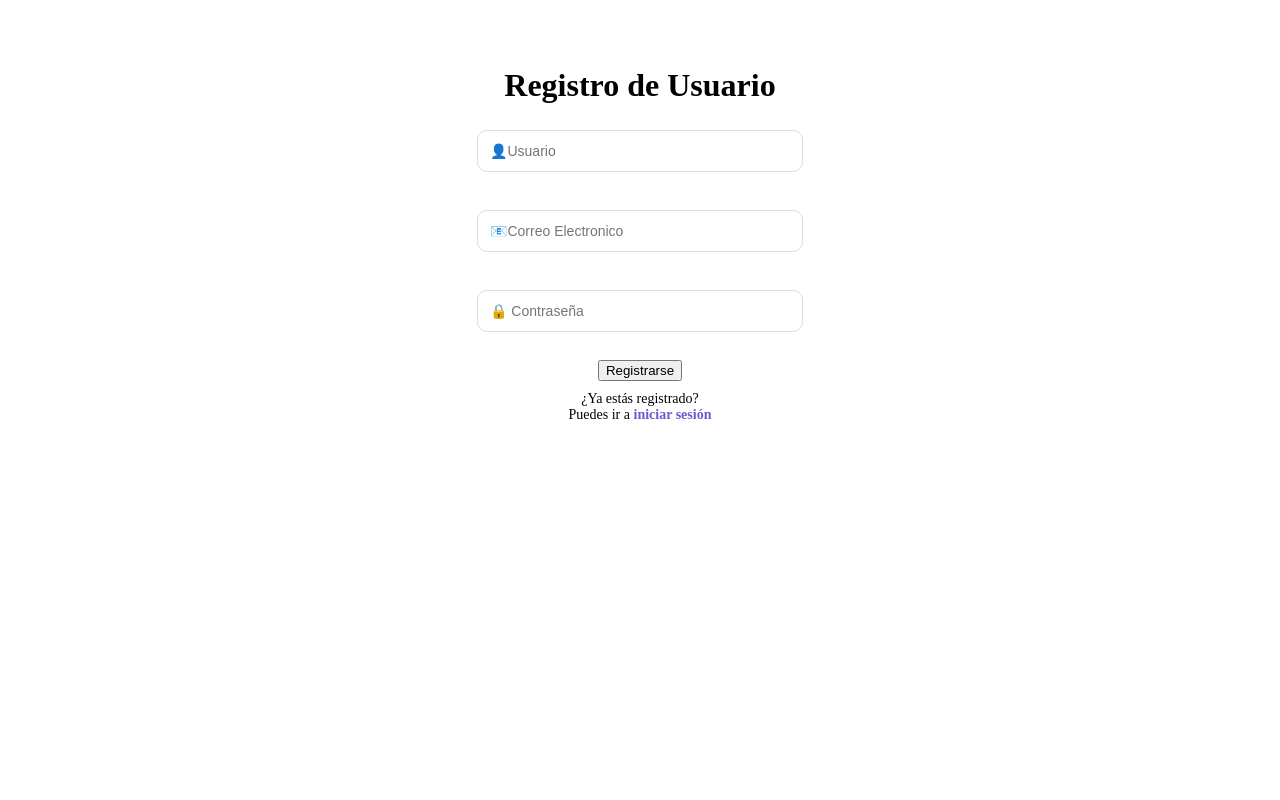
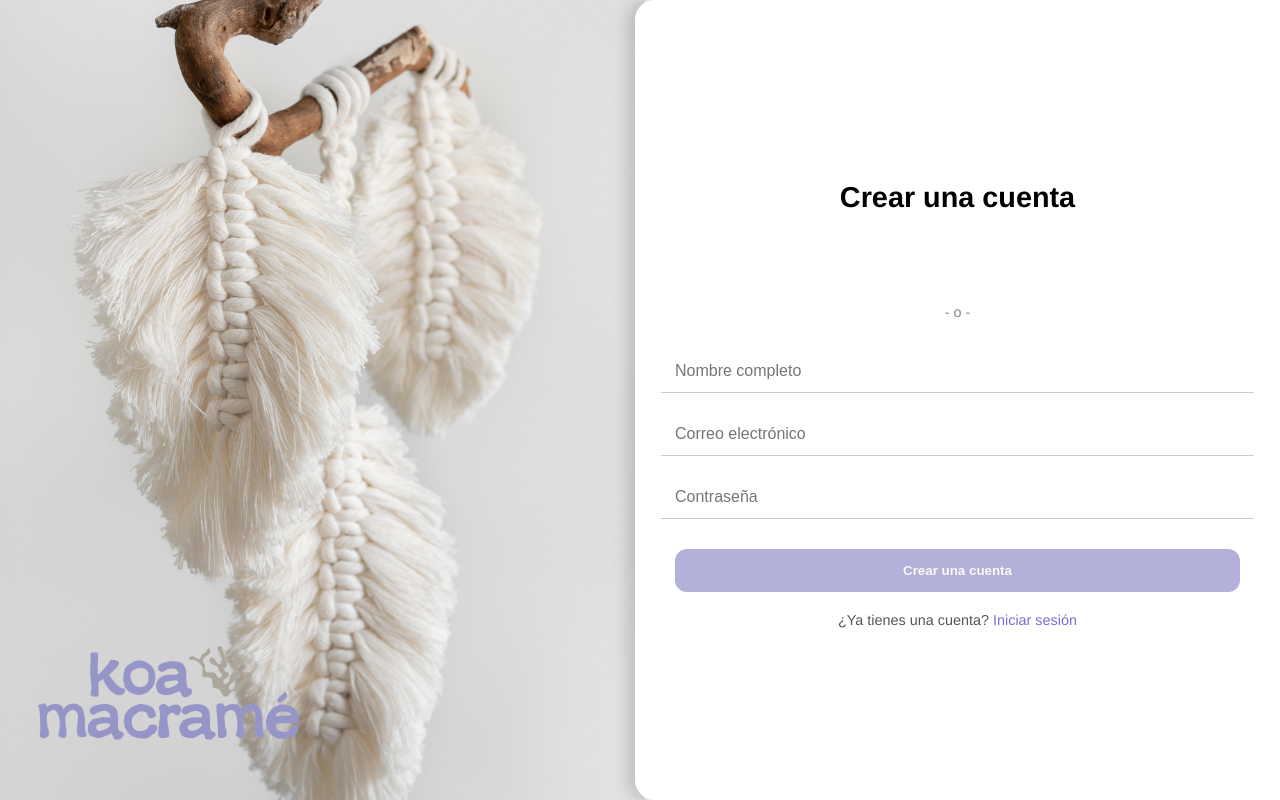
Before and after one commit to reychelbogantes/Koa-Macram---Proyecto-Web, a React (Vite) app in the folder koa macrame/: page /registro in a window 1280 px wide. Built offline with nearby package versions, Linux system fonts and the light colour scheme.

Commit message:
Registro

```diff
--- a/koa macrame/db.json
+++ b/koa macrame/db.json
@@ -14,6 +14,7 @@
       "email": "reychelfallasbogantes@gmail.com",
       "picture": "https://lh3.googleusercontent.com/a/ACg8ocKfffXl9Hn0f2tn9TjIW6HqWiyAsLPRGYgqzMwxUyJZtqcPxQi5=s96-c"
     }
+
   ],
   "Productos": [],
   "Carritos": [],
--- a/koa macrame/src/Pages/Login/Login.css
+++ b/koa macrame/src/Pages/Login/Login.css
@@ -68,7 +68,7 @@
 .link-button {
   background: none;
   border: none;
-  color: #6a5acd;
+  color: #b3b0da;
   cursor: pointer;
   text-decoration: underline;
   font-size: 14px;
--- a/koa macrame/src/Pages/Registro/Registro.css
+++ b/koa macrame/src/Pages/Registro/Registro.css
@@ -0,0 +1,190 @@
+body {
+  margin: 0;
+  font-family: "Helvetica Neue", Arial, sans-serif;
+  background-color: #f5f5f8;
+}
+
+/* Contenedor principal */
+.registro-wrapper {
+  display: flex;
+  min-height: 100vh;
+  position: relative;      /* para manejar capas */
+  align-items: center;   /* centra verticalmente las dos mitades */
+  overflow: hidden;        /* evita barras de scroll por la sombra */
+}
+/* ----- Columna izquierda ----- */
+.left-side {
+  flex: 1;
+  background: url('/fotoRegistro.jpg') center/cover no-repeat;
+  position: relative;
+  z-index: 0;
+  height: 100vh;        /* ⚠️ Ajusta: por ejemplo 500px de alto visible */
+  align-self: center;   /* centra la caja verticalmente dentro del wrapper */
+
+   /* overflow: hidden;    recorta el exceso de imagen si se pasa */
+}
+
+/* Logo encima de la imagen */
+.left-side .logo {
+  position: absolute;    /* ⬅️ lo coloca respecto a .left-side */
+  bottom: 20px;          /* espacio desde el borde inferior */
+  left: 20px;            /* espacio desde el borde izquierdo */
+  top: 80%;
+  width: 300px;          /* tamaño del logo */
+  height: auto;
+}
+
+/* ----- Columna derecha (panel con formulario) ----- */
+.right-side {
+  flex: 1;
+  position: relative;
+  z-index: 1;              /* ⬅️ panel por encima de la imagen */
+  display: flex;
+  align-items: stretch;
+  justify-content: center;
+  margin-left: -10px;        /* desplaza 10px hacia la izquierda */
+  height: 100vh;
+  max-height: 100vh;       /* evita que crezca más */
+  border-radius: 20px;  /* si quieres redondear la foto misma */
+  box-shadow: -8px 0 15px rgba(0,0,0,0.15); /* sombra hacia la izquierda */
+}
+
+/* --- Caja del formulario --- */
+.form-box {
+  background: #fff;
+  border-radius: 20px 0 0 20px;  /* redondea solo el lado izquierdo */
+  width: 100%;
+  max-height: 100%;        /* ⬅️ se adapta a la altura de .right-side */
+  padding: 40px;
+  box-shadow: none;              /* la sombra la tiene la columna derecha */
+  display: flex;
+  flex-direction: column;
+  justify-content: center;
+  text-align: center;
+  align-items: center;
+}
+
+.form-box h2 {
+  font-size: 1.8rem;
+  font-weight: 700;
+  margin-bottom: 30px;
+  color: #000;
+}
+/*
+.social-buttons {
+  display: flex;
+  justify-content: space-between;
+  margin-bottom: 20px;
+}
+
+.social-buttons button {
+  flex: 1;
+  margin: 0 8px;
+  padding: 12px;
+  border: 1px solid #ccc;
+  border-radius: 8px;
+  background: #fff;
+  font-size: 0.95rem;
+  cursor: pointer;
+  display: flex;
+  align-items: center;
+  justify-content: center;
+  transition: background 0.2s;
+}
+
+.social-buttons button img {
+  margin-right: 8px;
+  height: 20px;
+}
+
+.social-buttons button:hover {
+  background: #f0f0f0;
+}*/
+
+
+.google-login{
+  width: 500px;
+  display: flex;           /* centra su propio contenido interno */
+  justify-content: center;
+
+
+}
+
+.separator {
+  margin: 20px 0;
+  color: #888;
+  font-size: 0.9rem;
+}
+
+.form-box input {
+  width: 100%;
+  padding: 12px 14px;
+  margin: 10px 0;
+  border: none;
+  border-bottom: 1px solid #ccc;
+  background: transparent;
+  font-size: 1rem;
+  outline: none;
+  transition: border-color 0.2s;
+}
+
+.form-box input:focus {
+  border-color: #9b9b9b;
+}
+
+.btnRegistrarse {
+  width: 100%;
+  padding: 14px;
+  margin-top: 20px;
+  background: #b3b0da;
+  color: #fdf7f7;
+  font-weight: 600;
+  border: none;
+  border-radius: 12px;
+  cursor: pointer;
+  transition: background 0.2s;
+}
+
+.btnRegistrarse:hover {
+  background: #a29fcb;
+}
+
+.form-box p {
+  font-size: 0.9rem;
+  margin-top: 20px;
+  color: #555;
+}
+
+.form-box a {
+  color: #7a6fd0;
+  text-decoration: none;
+}
+
+.form-box a:hover {
+  text-decoration: underline;
+}
+
+.mensaje.success {
+  color: #2e7d32;
+  font-weight: 600;
+  margin-top: 10px;
+}
+
+.mensaje.error {
+  color: #c62828;
+  font-weight: 600;
+  margin-top: 10px;
+}
+
+@media (max-width: 768px) {
+  .registro-wrapper {
+    flex-direction: column;
+  }
+  .left-side {
+    height: 200px;
+    flex: none;
+    padding-bottom: 0;
+    justify-content: center;
+    align-items: center;
+  }
+}
--- a/koa macrame/src/Pages/Registro/Registro.jsx
+++ b/koa macrame/src/Pages/Registro/Registro.jsx
@@ -1,7 +1,9 @@
 import React, { useEffect } from "react";
 import { Link, useNavigate } from 'react-router-dom';
-import { postUsers, GetUsers } from '../../services/Servicios';
+import { postUsers, GetUsers, postGoogleUser } from '../../services/Servicios';
 import './Registro.css'
+import { GoogleLogin } from '@react-oauth/google';
+import * as jwt_decode from "jwt-decode";
 
 
 
@@ -13,7 +15,7 @@ function Registro() {
   }, []);
 
 
-  const [username, setUsername] = React.useState("");
+  const [name, setName] = React.useState("");
   const [email, setEmail] = React.useState("");
   const [password, setPassword] = React.useState("");
   const [mensaje, setMensaje] = React.useState("");
@@ -24,7 +26,7 @@ function Registro() {
   async function PostarRegistra() {
     try {
       // 1️⃣ Verificar que todos los campos estén llenos
-      if (!username || !email || !password) {
+      if (!name || !email || !password) {
         setTipoMensaje("error");
         setMensaje("⚠️ Todos los campos son obligatorios");
         return;
@@ -46,7 +48,7 @@ function Registro() {
 
       // 4️⃣ Verificar si el usuario ya existe
       const usuarios = await GetUsers();
-      const usernameExiste = usuarios.some((u) => u.username === username);
+      const usernameExiste = usuarios.some((u) => u.name === name);
       const emailExiste = usuarios.some((u) => u.email === email);
 
       if (usernameExiste) {
@@ -62,7 +64,7 @@ function Registro() {
       }
 
       // ✅ Si pasa todas las validaciones → registrar
-      await postUsers(username, email, password);
+      await postUsers(name, email, password);
 
       setTipoMensaje("success");
       setMensaje("✅ Registro exitoso, redirigiendo...");
@@ -78,28 +80,104 @@ function Registro() {
     }
   }
 
+  const handleSuccess = async (credentialResponse) => {
+  try {
+    const decoded = jwt_decode.default(credentialResponse.credential);
+    console.log("Usuario de Google:", decoded);
+
+    // Construir objeto usuario
+    const user = {
+      googleId: decoded.sub,
+      name: decoded.name,
+      email: decoded.email,
+      picture: decoded.picture
+    };
+
+    // 1️⃣ Obtener todos los usuarios
+    const usuarios = await GetUsers();
+
+    // 2️⃣ Verificar si ya existe por googleId o email
+    const usuarioExistente = usuarios.find(
+      u => u.googleId === user.googleId || u.email === user.email
+    );
+
+    if (usuarioExistente) {
+      console.log("Usuario ya registrado:", usuarioExistente);
+      setMensaje("Ingreso con Google exitoso ✅");
+      localStorage.setItem("usuarioLogueado", JSON.stringify(usuarioExistente));
+    } else {
+      // 3️⃣ Guardar en db.json si no existe
+      const savedUser = await postGoogleUser(user);
+      console.log("Usuario guardado en db.json:", savedUser);
+      setMensaje("Ingreso con Google exitoso ✅");
+      localStorage.setItem("usuarioLogueado", JSON.stringify(savedUser));
+    }
+
+    setTimeout(() => navigate("/homepage"), 1000);
+
+  } catch (error) {
+    console.error("Error al procesar login con Google:", error);
+    setMensaje("Error al iniciar sesión con Google ❌");
+  }
+};
+  // Google Login - error
+  const handleError = () => {
+    console.error("Error en el inicio de sesión con Google");
+    setMensaje("Error al iniciar sesión con Google ❌");
+  };
+
   return (
-    <div>
+     <div className="registro-wrapper">
 
-        <div className="form-container">
-            <h2>Registro de Usuario</h2>
+      {/* --- Columna izquierda con imagen y logo --- */}
+      <div className="left-side">
+        <img className="logo" src="/logo.png" alt="Koa Macramé" />
+      </div>
 
-            <input type="text" id="username" name="username" placeholder='👤Usuario' required value={username} onChange={e => setUsername(e.target.value)}/><br />
+      {/* --- Columna derecha con el formulario --- */}
+      <div className="right-side">
+        <div className="form-box">
+          <h2>Crear una cuenta</h2>
 
-            <input type="email" id="email" name="email" placeholder='📧Correo Electronico' required value={email} onChange={e => setEmail(e.target.value)} /><br />
+          <div className="social-buttons">
+             <div className="google-login">
+                <GoogleLogin onSuccess={handleSuccess} onError={handleError} />
+              </div>
+               {/* ---
+            <button>
+              <img src="/facebook-icon.svg" alt="Facebook" />
+              Regístrate con Facebook
+            </button>--- */}
+          </div>
 
-            <input type="password" id="password" name="password"  placeholder='🔒 Contraseña' required value={password}  onChange={e => setPassword(e.target.value)} /><br />
-            <button className="btnRegistrarse" onClick={PostarRegistra} type="submit">Registrarse </button>
-            <p>¿Ya estás registrado? <br />Puedes ir a <Link to="/Login">iniciar sesión</Link></p>
+          <div className="separator">- o -</div>
 
+          <input
+            type="text"
+            placeholder="Nombre completo"
+            value={name}
+            onChange={e => setName(e.target.value)}
+          />
+          <input
+            type="email"
+            placeholder="Correo electrónico"
+            value={email}
+            onChange={e => setEmail(e.target.value)}
+          />
+          <input
+            type="password"
+            placeholder="Contraseña"
+            value={password}
+            onChange={e => setPassword(e.target.value)}
+          />
 
-             {mensaje && <p className={`mensaje ${tipoMensaje}`}>{mensaje}</p>}
+          <button className="btnRegistrarse" onClick={PostarRegistra}>Crear una cuenta</button>
 
+          <p>¿Ya tienes una cuenta? <Link to="/Login">Iniciar sesión</Link></p>
+
+          {mensaje && <p className={`mensaje ${tipoMensaje}`}>{mensaje}</p>}
         </div>
-
-
-
-
+      </div>
     </div>
   )
 }
--- a/koa macrame/src/Services/Servicios.js
+++ b/koa macrame/src/Services/Servicios.js
@@ -19,11 +19,11 @@ async function postGoogleUser(googleUser) {
 
 
 // --- Registro de usuario ---
-async function postUsers(username,email,password) {
+async function postUsers(name,email,password) {
     try {
 
         const userData = {
-            username,email,password
+            name,email,password
 
         };
 
```
Also changed, not shown: koa macrame/public/fotoRegistro.jpg (renamed from koa macrame/public/arreglo-de-objeto-hecho-mano-macrame (2).jpg).
